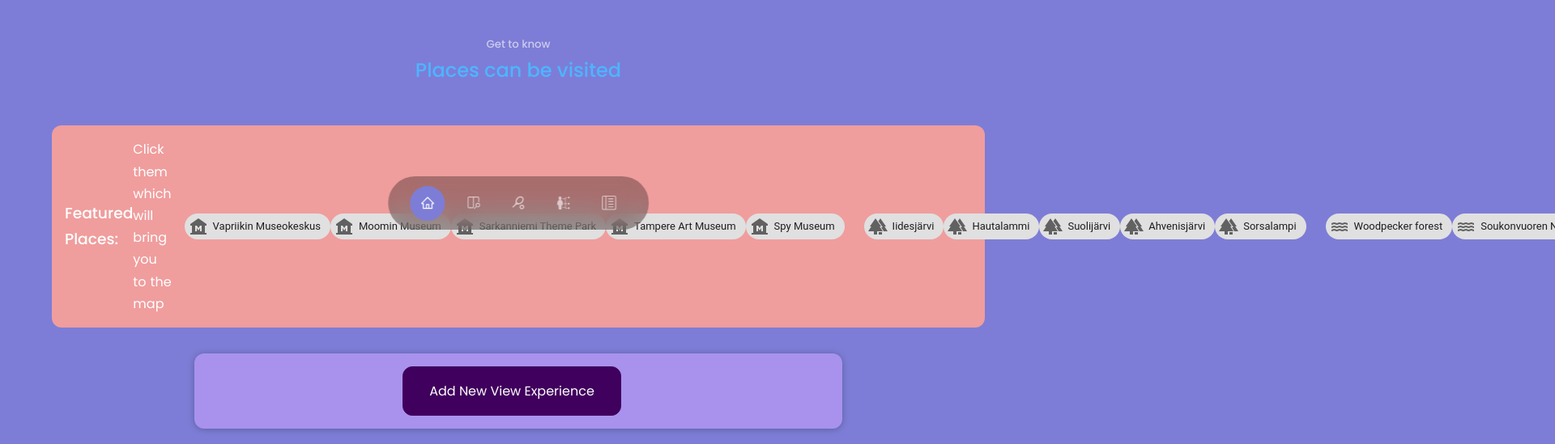
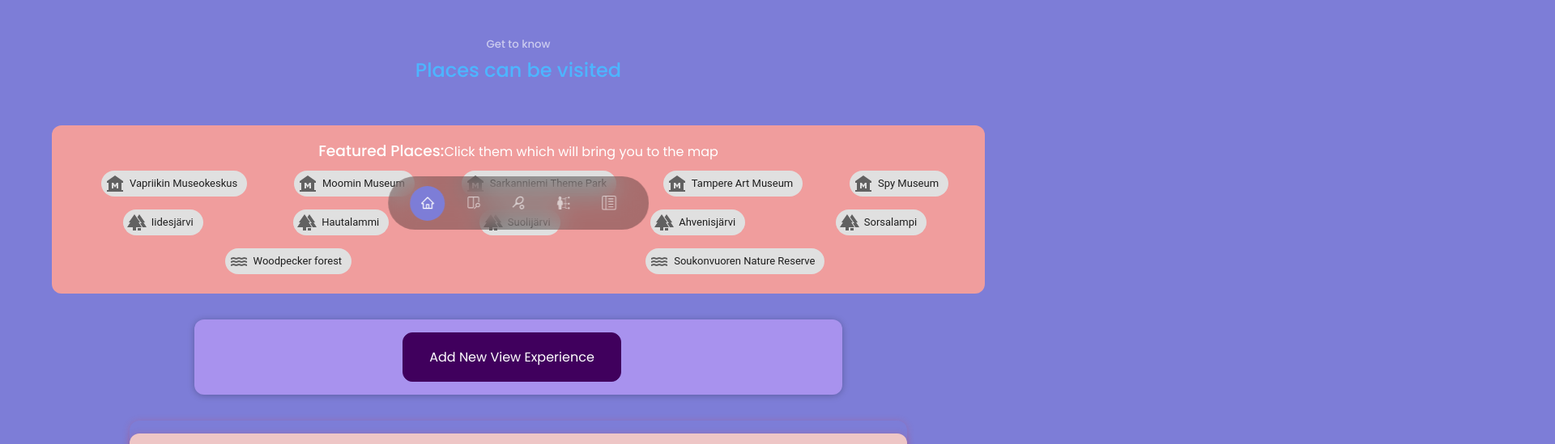
Before and after one commit to 3AME/daily-life-in-tampere, a React (Create React App) app: page / in a window 1280 px wide. Shown: the part 484-1033 px from the top of the page at 81% size, 1920 px wide, since content can reach past the window. Built offline with nearby package versions, Linux system fonts and the light colour scheme.

Commit message:
change viewDataList.css

```diff
--- a/src/components/view/ViewDataList/ViewDataList.css
+++ b/src/components/view/ViewDataList/ViewDataList.css
@@ -6,6 +6,11 @@
     margin:0 auto;
     margin-bottom: 1rem
 }
+
+.view-data-list.css-1yjo05o {
+    display: block;
+}
+
 .view-data-list {
     padding: 1rem;
     background-color: rgb(240, 157, 157);
--- a/src/components/view/ViewDataList/ViewDataList.js
+++ b/src/components/view/ViewDataList/ViewDataList.js
@@ -11,7 +11,7 @@ import "./ViewDataList.css";
 
 const ViewDataList = () => {
   return (
-    <Stack direction="row" spacing={1} className="view-data-list">
+    <Stack direction="row" spacing={1} className="view-data-list css-1yjo05o">
       <div className="view-data__title">
         <h3>Featured Places:</h3>Click them which will bring you to the map
       </div>
```
